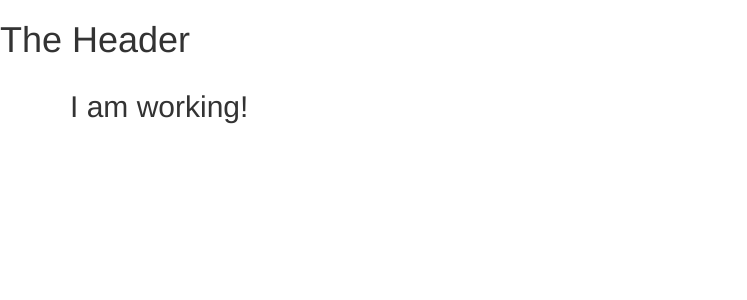
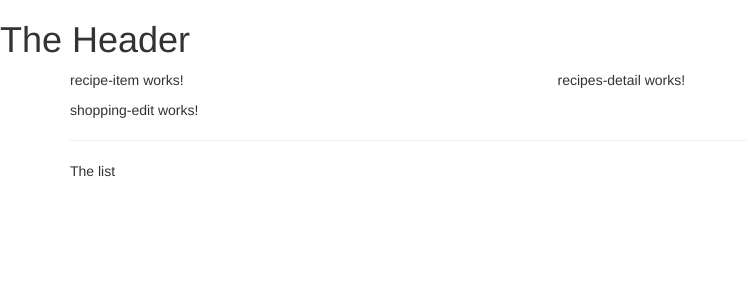
Before and after one commit to khadijadaruwala/Recipe-Book, an Angular app: page / in a window 1280 px wide. Shown: the top 300 px of the page, without its empty margins (0-747 px from the left). Built offline with nearby package versions, Linux system fonts and the light colour scheme.

Commit message:
Using the components

```diff
--- a/src/app/app.component.html
+++ b/src/app/app.component.html
@@ -2,7 +2,8 @@
 <div class="container">
   <div class="row">
     <div class="col-md-12">
-      <h2>I am working!</h2>
+      <app-recipes></app-recipes>
+      <app-shopping-list></app-shopping-list>
     </div>
   </div>
 </div>
--- a/src/app/recipes/recipes-list/recipes-list.component.html
+++ b/src/app/recipes/recipes-list/recipes-list.component.html
@@ -1 +1 @@
-<p>recipes-list works!</p>
+<app-recipe-item></app-recipe-item>
--- a/src/app/recipes/recipes.component.html
+++ b/src/app/recipes/recipes.component.html
@@ -1 +1,8 @@
-<p>recipes works!</p>
+<div class="row">
+  <div class="col-md-5">
+    <app-recipes-list></app-recipes-list>
+  </div>
+  <div class="col-md-7">
+    <app-recipes-detail></app-recipes-detail>
+  </div>
+</div>
--- a/src/app/shopping-list/shopping-list.component.html
+++ b/src/app/shopping-list/shopping-list.component.html
@@ -1 +1,7 @@
-<p>shopping-list works!</p>
+<div class="row">
+  <div class="col-xs-10">
+    <app-shopping-edit></app-shopping-edit>
+  <hr>
+  <p>The list</p>
+  </div>
+</div>
```
